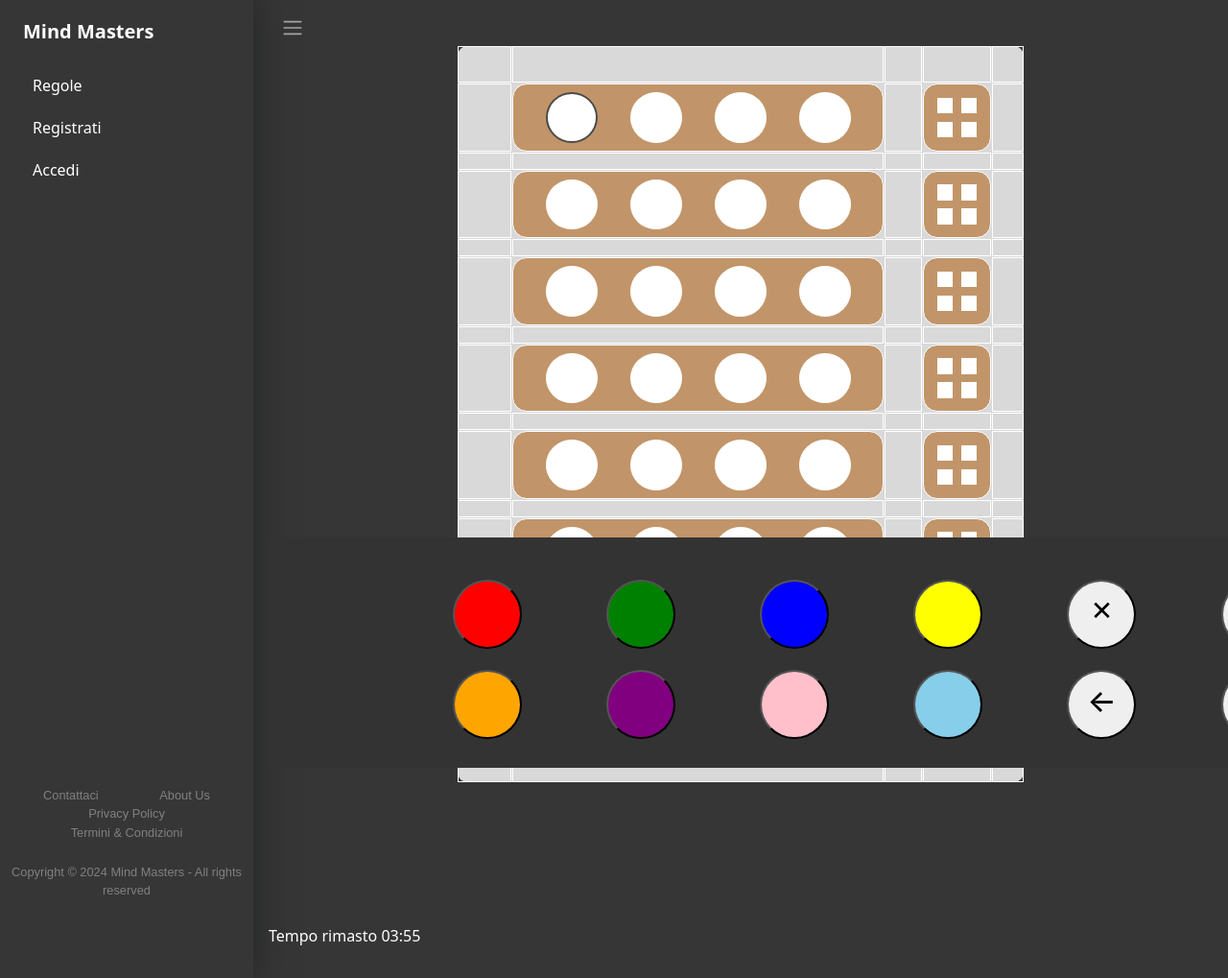
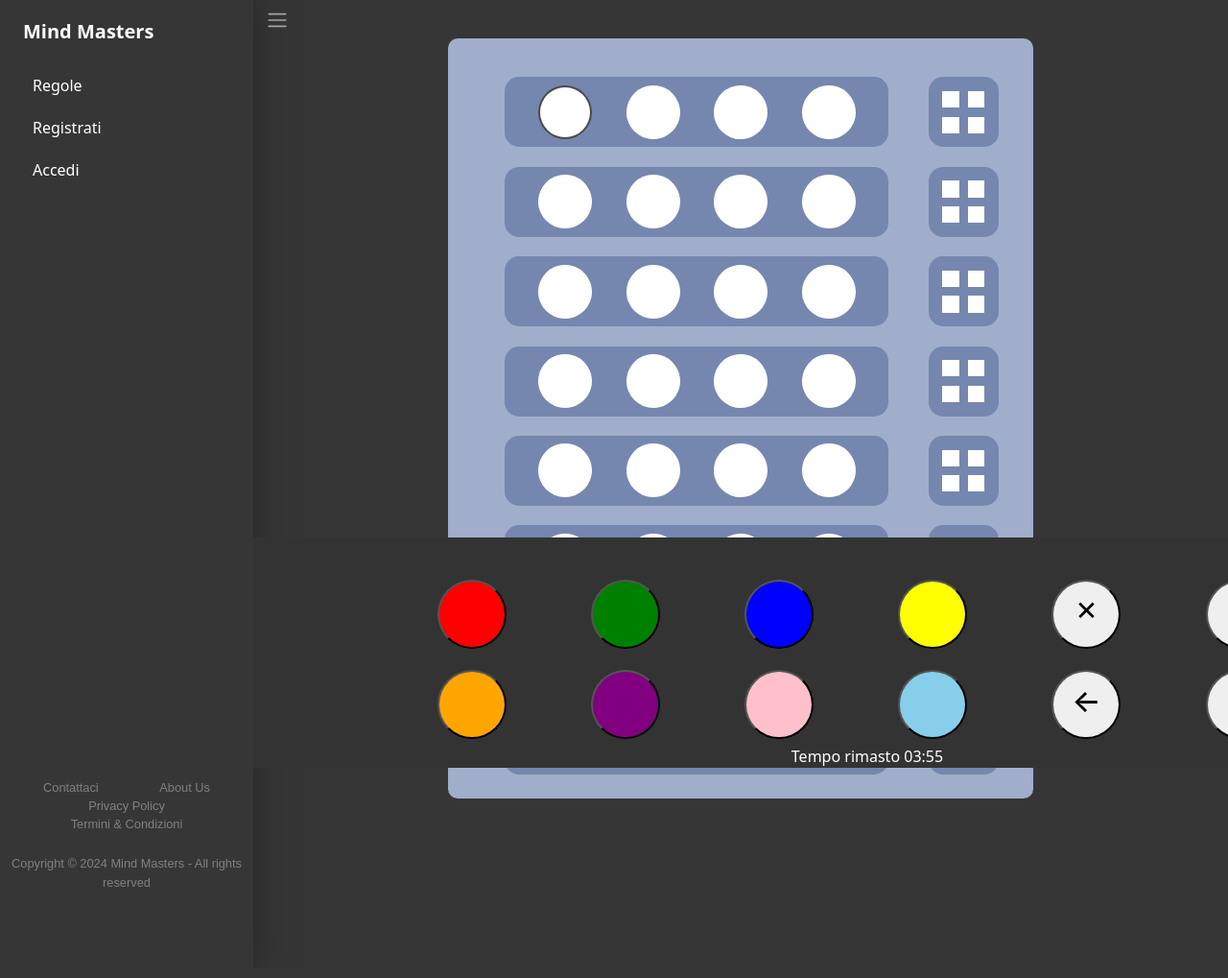
Before and after one commit to l3onrdo/Mind-Masters, a Flask app: page /gioco-computer in a window 1280 px wide. Shown: the whole page at 96% size. After the commit the page ends 924 px from the top, so only its background shows below. Run offline with Flask 3, Linux system fonts and the light colour scheme.

Commit message:
Changed countdown position.

```diff
--- a/app.py
+++ b/app.py
@@ -94,7 +94,6 @@ class User(db.Model):
     username = db.Column(db.String(255), primary_key=True, nullable=False)
     password = db.Column(db.String(255), nullable=False)
     email = db.Column(db.String(255), unique=True, nullable=False)
-    is_admin = db.Column(db.Boolean, default=False)
 
     statistics = db.relationship("Statistic", backref="user", uselist=False)  # One-to-One with Statistic
 
@@ -105,8 +104,7 @@ class Partita(db.Model):
     __tablename__ = 'games'
 
     id = db.Column(db.Integer, primary_key=True, autoincrement=True)
-    ora_inizio = db.Column(db.DateTime, nullable=False)
-    ora_fine = db.Column(db.DateTime, nullable=True)
+    player2 = db.Column(db.Integer, db.ForeignKey('users.username'), nullable=False)
 
 class Statistic(db.Model):
 
@@ -137,8 +135,11 @@ class Partita_online(db.Model):
     __tablename__ = 'online_games'
 
     id = db.Column(db.Integer, db.ForeignKey('games.id'), primary_key=True,autoincrement=True)
-    codice1 = db.Column(db.Integer, nullable=False)
-    codice2 = db.Column(db.Integer, nullable=False)
+
+    oraFine1 = db.Column(db.DateTime, nullable=True)
+    oraFine2 = db.Column(db.DateTime, nullable=True)
+    codice1 = db.Column(db.Integer, nullable=True)
+    codice2 = db.Column(db.Integer, nullable=True)
     player1 = db.Column(db.Integer, db.ForeignKey('users.username'), nullable=False)
 
 class Mossa(db.Model):
@@ -164,7 +165,7 @@ class EntraPartita(db.Model):
     user_id = db.Column(db.Integer, db.ForeignKey('users.username'))
     partita_id = db.Column(db.Integer, db.ForeignKey('games.id'), primary_key=True)
 
-class creaPartita(db.Model):
+class CreaPartita(db.Model):
 
     __tablename__ = 'creations'
 
--- a/static/css/gameoffline.css
+++ b/static/css/gameoffline.css
@@ -25,6 +25,8 @@ body, html {
   min-height: 30%;
 }
 
+
+
 .controller-container{
   display: grid;
   grid-template-columns: 11.7647%
@@ -51,7 +53,7 @@ body, html {
                         9.21% 2.324295011%
                         9.21%
                       auto;
-  background-color: #D9D9D9;
+  background-color: #A0AECB;
   grid-gap: 1px;
   margin: 0 20%;
   -moz-border-radius: 15px;
@@ -61,7 +63,7 @@ body, html {
 }
 
 .grid-item {
-  border: 1px solid;
+
   text-align: center;
 }
 
@@ -69,7 +71,7 @@ body, html {
   display: grid;
   grid-template-columns: 8.8362% 14.0086% 8.8362% 14.0086% 8.8362% 14.0086% 8.8362% 14.0086% auto;
   grid-template-rows: 11.7647% 76.470588% auto;
-  background-color: #C19569;
+  background-color: #7687AF;
   -moz-border-radius: 15px;
   -webkit-border-radius: 15px;
   border-radius: 15px;
@@ -79,7 +81,7 @@ body, html {
   display: grid;
   grid-template-columns: 20% 23.5294% 12.941176% 23.5294% auto;
   grid-template-rows: 20% 23.5294% 12.941176% 23.5294% auto;
-  background-color: #C19569;
+  background-color: #7687AF;
   -moz-border-radius: 15px;
   -webkit-border-radius: 15px;
   border-radius: 15px;
@@ -133,11 +135,19 @@ body, html {
   background-color: #fff; /* Set white background color with !important */
 }
 
+
+#countdown{
+  display: flex;
+  justify-content: center; /* Centra orizzontalmente il contenuto */
+  align-items: center; /* Centra verticalmente il contenuto */
+}
+
 @media (max-width: 620px) {
 
   .grid-container {
     margin: 0;
   }
+
 }
 
 @media (max-width: 1000px) {
@@ -147,6 +157,7 @@ body, html {
   .controller-container{
     margin: 0 10%;
   }
+
 }
 
 
@@ -158,6 +169,7 @@ body, html {
     width: 40px;
     height: 40px;
   }
+
 }
 
 @media (min-width: 500px) and (max-width: 700px){
--- a/static/css/index.css
+++ b/static/css/index.css
@@ -151,6 +151,7 @@ li {
     .container-fluid {
       flex-direction: column-reverse; /* Switch to horizontal direction for smaller screens */
       height: 100%; /* Make container span full page height */
+      margin-bottom: 100px;
       padding-bottom: 100px;
     }
     .rightpane {
--- a/static/css/lobby.css
+++ b/static/css/lobby.css
@@ -19,9 +19,11 @@
 /*codice per delle frasi che si devono treovare in fondo alla pagina*/
 .frase {
     /*testo allneato al cdentro*/
-    text-align: center;
     font-family: 'Play', sans-serif; /* Sets the font family of the footer */
-    text-align: center; /* Aligns the content of the footer to the center */
+    min-height: 15vh;
+    display: flex;
+    justify-content: center; /* Centra orizzontalmente il contenuto */
+    align-items: center; /* Centra verticalmente il contenuto */
     font-size: 2em;
     border-top: 1px solid white; /* Adds a white line on top of the footer */
     bottom: 0;
--- a/static/css/main.css
+++ b/static/css/main.css
@@ -225,7 +225,7 @@ a.sidebar-link {
     height: 100%;
   }
 
-  #online_button{
+  #online_button, #online_button_access{
     --c:  #ADADAD;
   }
 
--- a/static/js/lobby.js
+++ b/static/js/lobby.js
@@ -1,4 +1,4 @@
-var frasi=["Senza matematica; ma dove siamo?","SI È MESSO A FASE SELECTION SORTTT!!!","Nel complesso, sai cheee"];
+var frasi=["Senza matematica; ma dove siamo?","SI È MESSO A FASE SELECTION SORTTT!!!","Nel complesso, sai cheee", "1982783 è il tag del miglior giocatore!"];
 var frasiUsate = [];
 
 function rotazione(){
--- a/templates/base.html
+++ b/templates/base.html
@@ -109,7 +109,7 @@
         </aside>
         <!-- Main Component -->
         <div class="main">
-            <main class="content px-3 py-2">
+            <main class="content">
                 <button class="btn" type="button" id="sidebar-button" data-bs-theme="dark">
                     <span class="navbar-toggler-icon"></span>
                 </button>
--- a/templates/gameoffline.html
+++ b/templates/gameoffline.html
@@ -94,9 +94,11 @@
             </div>
 
         </div>
-        <div id="countdown">Tempo rimasto 15:00</div>
+
         <div class="game-controller">
+
             <div class="space"></div>
+
             <div class="controller-container">
                 <!--bottoni per inserire i colori-->
 
@@ -197,7 +199,8 @@
 
 
             </div>
-            <div class="space"></div>
+
+            <div id="countdown">Tempo rimasto 15:00</div>
         </div>
     </div>
 
--- a/templates/index.html
+++ b/templates/index.html
@@ -122,7 +122,7 @@
                 <div class="modal-footer">
                     <button class="play_button btn_ok"  id="left_bn" data-bs-dismiss="modal" style="margin: 0 auto;" onclick="window.location.href = `{{ url_for('lobby') }}`">Crea una stanza</button>
                     <button class=" play_button btn_ok"  id="right_bn" style="margin: 0 auto;" onclick="iserisciCodice()">Entra in una stanza</button>
-                    <button hidden class="play_button bnt_err"  id="left_bn_code" data-bs-dismiss="modal" style="margin: 0 auto;" onclick="annulla()">annulla</button>
+                    <button hidden class="play_button bnt_err"  id="left_bn_code" data-bs-dismiss="modal" style="margin: 0 auto;" onclick="annulla()">Annulla</button>
                     <button hidden class="play_button btn_ok"  id="right_bn_code" style="margin: 0 auto;" onclick="iserisciCodice()">Entra in una stanza</button>
                 </div>
             </div>
```
Also changed, not shown: templates/lobby.html (+8 -1 lines).
